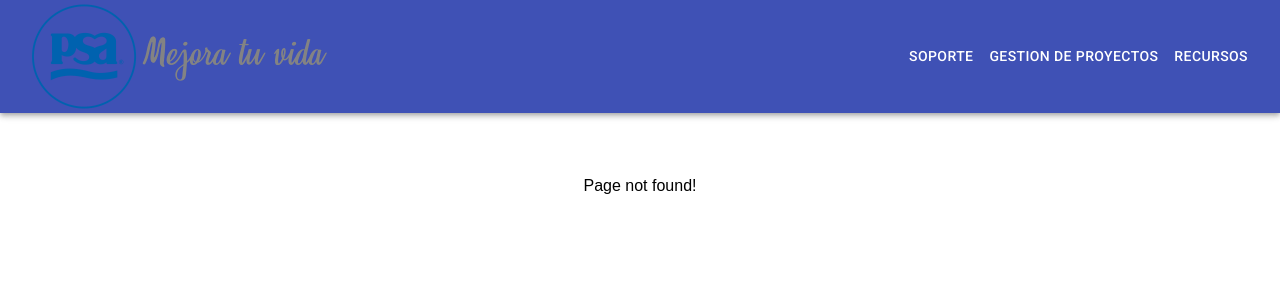
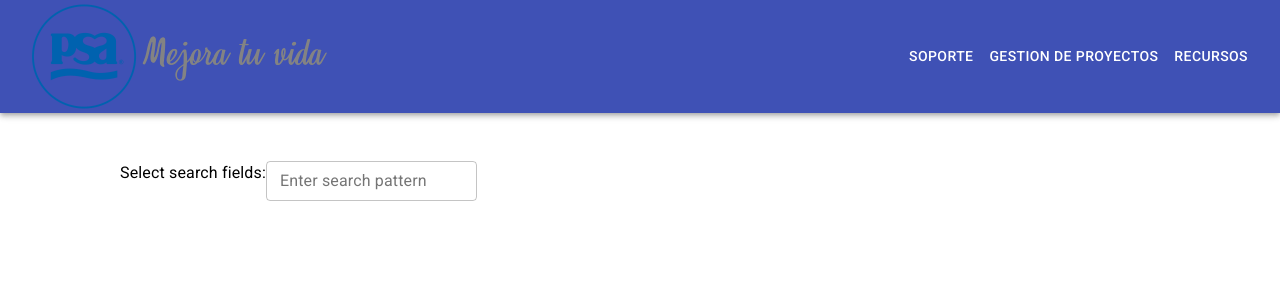
Before and after one commit to vickyylopezz/PSA-Front, a React (Create React App) app: page /ver-ticket in a window 1280 px wide. Before the commit this address had no page. Shown: the top 300 px of the page. Built offline with nearby package versions, Linux system fonts and the light colour scheme.

Commit message:
Hago modal mas generico

```diff
--- a/src/App.js
+++ b/src/App.js
@@ -6,7 +6,8 @@ import ConsultarHoras from './pages/Recursos/ConsultarHoras';
 import CargarHoras from './pages/Recursos/CargarHoras';
 import ConsultarProductos from './pages/Soporte/ConsultarProductos';
 import ConsultarTickets from './pages/Soporte/ConsultarTickets';
-import VerTicket from './pages/Soporte/VerTickets';
+import VerTickets from './pages/Soporte/VerTickets';
+import VerTicket from './pages/Soporte/VerTicket';
 import Layout from './components/layout/Layout';
 import ConsultarProyectos from './pages/Proyectos/ConsultarProyectos';
 import CrearProyecto from './pages/Proyectos/CrearProyecto';
@@ -19,6 +20,9 @@ function App() {
           <Home/>
         </Route>
         <Route path='/ver-tickets'>
+          <VerTickets />
+        </Route>
+        <Route path='/ver-ticket'>
           <VerTicket />
         </Route>
         <Route path='/crear-ticket'>
--- a/src/components/common/ConfirmModal.js
+++ b/src/components/common/ConfirmModal.js
@@ -6,7 +6,7 @@ import DialogContent from "@material-ui/core/DialogContent";
 import DialogContentText from "@material-ui/core/DialogContentText";
 
 const ConfirmModal = (props) => {
-  const { content, open, setOpen, onConfirm } = props;
+  const { content, open, setOpen, onConfirm, textoCancelar, textoConfirmar } = props;
 
   return (
     <Dialog
@@ -19,7 +19,7 @@ const ConfirmModal = (props) => {
       </DialogContent>
       <DialogActions>
         <Button autoFocus onClick={() => setOpen(false)} color="primary">
-          Cancelar
+          {props.textoCancelar}
         </Button>
         <Button
           onClick={() => {
@@ -28,7 +28,7 @@ const ConfirmModal = (props) => {
           }}
           color="error"
         >
-          Confirmar
+          {props.textoConfirmar}
         </Button>
       </DialogActions>
     </Dialog>
--- /dev/null
+++ b/src/pages/Soporte/VerTicket.js
@@ -0,0 +1,40 @@
+import React, { useState } from "react";
+import {
+  Button,
+  FormControl,
+  OutlinedInput,
+  TextField,
+  Typography,
+  Select,
+  MenuItem
+} from "@material-ui/core";
+
+
+const VerTicket = () => {
+    const fields = ["FirstName", "LastName", "PostCode", "Gender"];
+    const [searcBy, setSearchBy] = useState("FirstName");
+    const [searchText, setSearchText] = useState("");
+
+    return (
+      <div>
+        <form>
+          <FormControl>
+            <Typography variant="body1">
+              Select search fields:
+            </Typography>
+          </FormControl>
+          <FormControl>
+            <TextField
+              label="Enter search pattern"
+              variant="outlined"
+              size="small"
+              value={searchText}
+              onChange={e => setSearchText(e.target.value)}
+            />
+          </FormControl>
+        </form>
+      </div>
+    );
+}
+
+export default VerTicket;
--- a/src/pages/Soporte/VerTickets.js
+++ b/src/pages/Soporte/VerTickets.js
@@ -19,7 +19,7 @@ const VerTickets = (props) => {
       field: 'acciones', headerName: 'Acciones', sortable: false, width: 300, flex: 1,
       renderCell: (params) => {
         const onVerTicketsHandler = () => {
-
+          history.push('/ver-ticket')
         };
 
         const onEliminarTicketHandler = (id, codigoProducto, version) => {
@@ -40,6 +40,15 @@ const VerTickets = (props) => {
               onClick={() => onEliminarTicketHandler(params.row.id, location.state.codigoProducto, location.state.version)}
             >
               Eliminar
+            </Button>
+            <Button
+              variant="contained"
+              color="warning"
+              size="small"
+              style={{ marginLeft: 16 }}
+              onClick={onVerTicketsHandler}
+            >
+              Editar
             </Button>
             <Button
               variant="contained"
@@ -71,6 +80,15 @@ const VerTickets = (props) => {
       )
   }
 
+  const content = (id, codigoProducto) => {
+    return (
+      <>
+        <p>¿Desea eliminar el Ticket {id} asociado al Producto {codigoProducto}? </p>
+        <p><center> <strong> Esta acción no será reversible </strong></center></p>
+      </>
+    )
+  }
+
   const url = `https://aninfo-psa-soporte.herokuapp.com/producto/${location.state.codigoProducto}-${location.state.version}/ticket`
   useEffect(() => {
     obtenerTickets();
@@ -79,8 +97,10 @@ const VerTickets = (props) => {
     <>
       <h3>LiSTADO DE TICKETS - Producto {location.state.codigoProducto} (Versión {location.state.version})</h3>
       <ConfirmModal
-        content="Estas seguro que queres borrar el ticket?"
+        content={content(ticketABorrar?.id, ticketABorrar?.codigoProducto)}
         open={showModal}
+        textoConfirmar="Eliminar"
+        textoCancelar="Cancelar"
         setOpen={setShowModal}
         onConfirm={onEliminarTicketModalHandler}
       />
```
Also changed, not shown: src/pages/Soporte/ConsultarProductos.js (+3 -9 lines).
